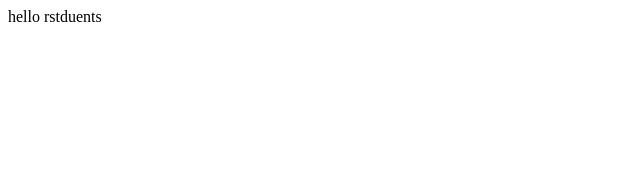
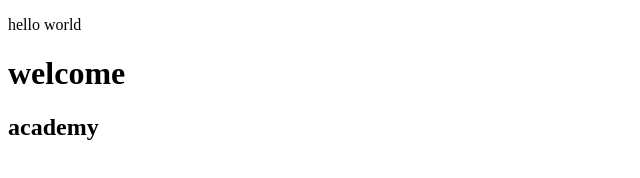
Before and after one commit to harivardhan1252/newdemo, a plain HTML site: page index.html in a window 1280 px wide. Shown: the whole page, without its empty margins (0-640 px from the left). Drawn offline with Linux system fonts and the light colour scheme.

Commit message:
h1 and h2 tag has been added

```diff
--- a/index.html
+++ b/index.html
@@ -1 +1,15 @@
-<p>hello rstduents</p>
+<!DOCTYPE html>
+<html lang="en">
+<head>
+    <meta charset="UTF-8">
+    <meta name="viewport" content="width=<device-width>, initial-scale=1.0">
+    <title>Document</title>
+</head>
+<body><p> hello world </p>
+    <h1>welcome </h1>
+    <h2>academy
+
+    </h2>
+
+</body>
+</html>
```
